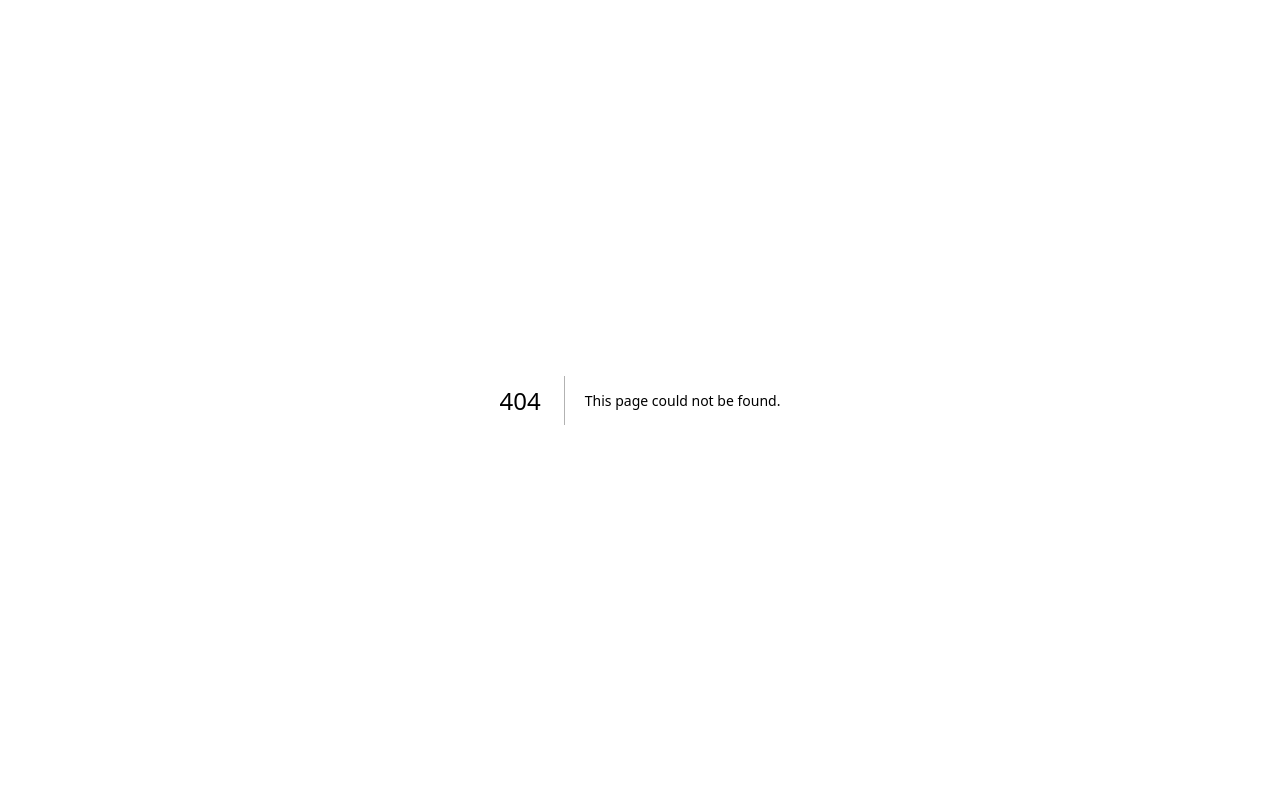
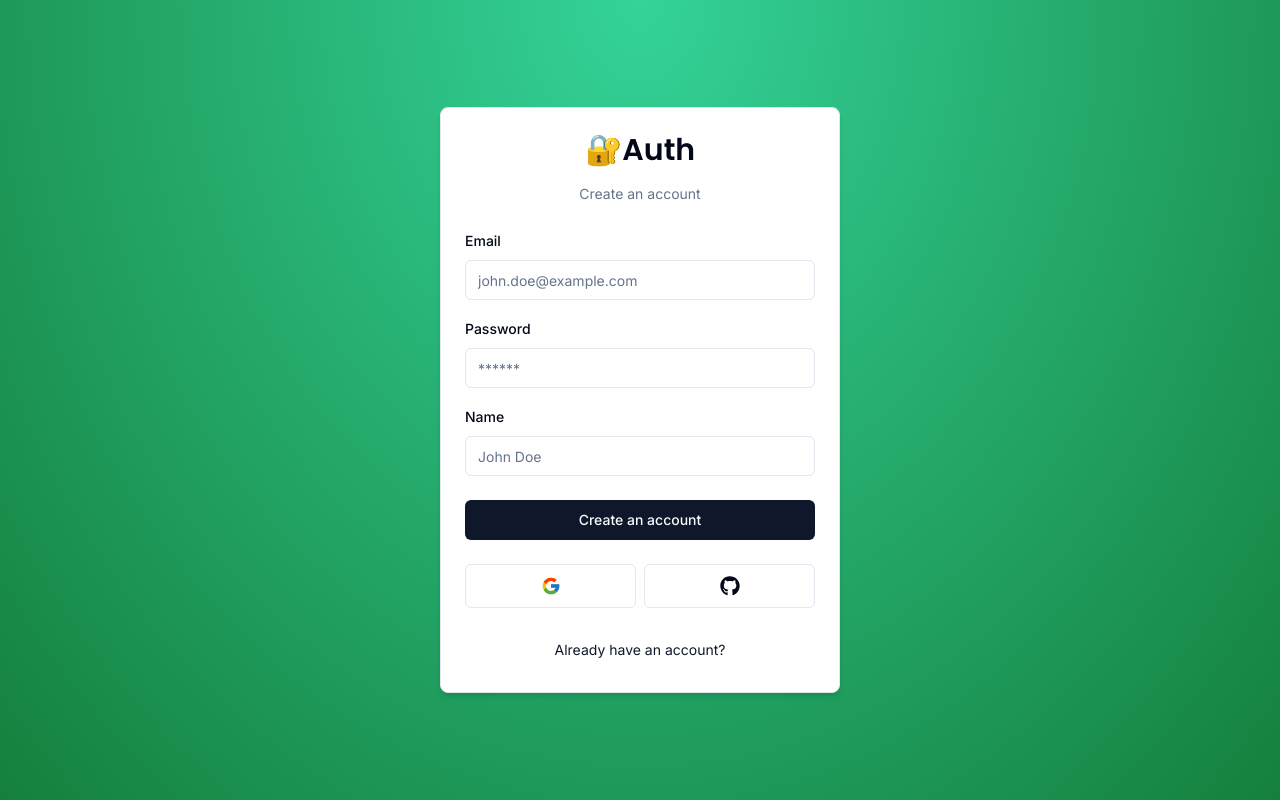
Before and after one commit to MohamedAbirou/Authy, a Next.js app: page /auth/register in a window 1280 px wide. Before the commit this address had no page. Built offline with nearby package versions, Linux system fonts and the light colour scheme.

Commit message:
feat & style: Register form UI and action logic

```diff
--- /dev/null
+++ b/actions/register.ts
@@ -0,0 +1,14 @@
+"use server";
+
+import { RegisterSchema } from "@/schemas";
+import * as z from "zod";
+
+export const register = async (values: z.infer<typeof RegisterSchema>) => {
+  const validatedFields = RegisterSchema.safeParse(values);
+
+  if (!validatedFields.success) {
+    return { error: "Invalid fields!" };
+  }
+
+  return { success: "Email send!" };
+};
--- /dev/null
+++ b/app/auth/register/page.tsx
@@ -0,0 +1,7 @@
+import { RegisterForm } from "@/components/auth/register-form";
+
+const RegisterPage = () => {
+  return <RegisterForm />;
+};
+
+export default RegisterPage;
--- /dev/null
+++ b/components/auth/register-form.tsx
@@ -0,0 +1,131 @@
+"use client";
+import { useForm } from "react-hook-form";
+import { CardWrapper } from "./card-wrapper";
+import * as z from "zod";
+import { RegisterSchema } from "@/schemas";
+import { zodResolver } from "@hookform/resolvers/zod";
+import {
+  Form,
+  FormControl,
+  FormField,
+  FormItem,
+  FormLabel,
+  FormMessage,
+} from "../ui/form";
+import { Input } from "../ui/input";
+import { Button } from "../ui/button";
+import { FormError } from "../form-error";
+import { FormSuccess } from "../form-success";
+import { useState, useTransition } from "react";
+import { ClipLoader } from "react-spinners";
+import { register } from "@/actions/register";
+
+export const RegisterForm = () => {
+  const [error, setError] = useState<string | undefined>("");
+  const [success, setSuccess] = useState<string | undefined>("");
+  const [isPending, startTransition] = useTransition();
+
+  const form = useForm<z.infer<typeof RegisterSchema>>({
+    resolver: zodResolver(RegisterSchema),
+    defaultValues: {
+      email: "",
+      password: "",
+      name: "",
+    },
+  });
+
+  const onSubmit = (values: z.infer<typeof RegisterSchema>) => {
+    startTransition(() => {
+      register(values).then((data) => {
+        setError(data.error);
+        setSuccess(data.success);
+      });
+    });
+  };
+
+  return (
+    <CardWrapper
+      headerLabel="Create an account"
+      backButtonLabel="Already have an account?"
+      backButtonHref="/auth/login"
+      showSocial
+    >
+      <Form {...form}>
+        <form onSubmit={form.handleSubmit(onSubmit)} className="space-y-6">
+          <div className="space-y-4">
+            <FormField
+              control={form.control}
+              name="email"
+              render={({ field }) => (
+                <FormItem>
+                  <FormLabel>Email</FormLabel>
+                  <FormControl>
+                    <Input
+                      {...field}
+                      type="email"
+                      placeholder="john.doe@example.com"
+                      disabled={isPending}
+                    />
+                  </FormControl>
+                  <FormMessage />
+                </FormItem>
+              )}
+            />
+            <FormField
+              control={form.control}
+              name="password"
+              render={({ field }) => (
+                <FormItem>
+                  <FormLabel>Password</FormLabel>
+                  <FormControl>
+                    <Input
+                      {...field}
+                      type="password"
+                      placeholder="******"
+                      disabled={isPending}
+                    />
+                  </FormControl>
+                  <FormMessage />
+                </FormItem>
+              )}
+            />
+            <FormField
+              control={form.control}
+              name="name"
+              render={({ field }) => (
+                <FormItem>
+                  <FormLabel>Name</FormLabel>
+                  <FormControl>
+                    <Input
+                      {...field}
+                      type="text"
+                      placeholder="John Doe"
+                      disabled={isPending}
+                    />
+                  </FormControl>
+                  <FormMessage />
+                </FormItem>
+              )}
+            />
+          </div>
+          <FormError message={error} />
+          <FormSuccess message={success} />
+          <Button
+            disabled={isPending}
+            type="submit"
+            className="relative w-full"
+          >
+            Create an account
+            {isPending && (
+              <ClipLoader
+                className="absolute right-2"
+                color="white"
+                size={20}
+              />
+            )}
+          </Button>
+        </form>
+      </Form>
+    </CardWrapper>
+  );
+};
--- a/schemas/index.ts
+++ b/schemas/index.ts
@@ -8,3 +8,15 @@
     message: "Password is required.",
   }),
 });
+
+export const RegisterSchema = z.object({
+  email: z.string().email({
+    message: "Email is required.",
+  }),
+  password: z.string().min(6, {
+    message: "Minimum 6 characters required.",
+  }),
+  name: z.string().min(1, {
+    message: "Name is required.",
+  }),
+});
```
